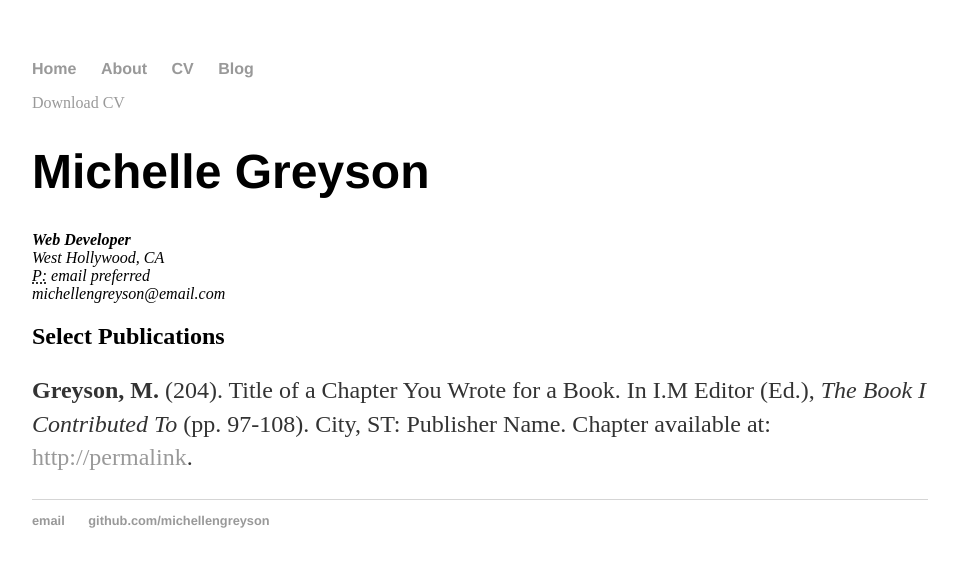
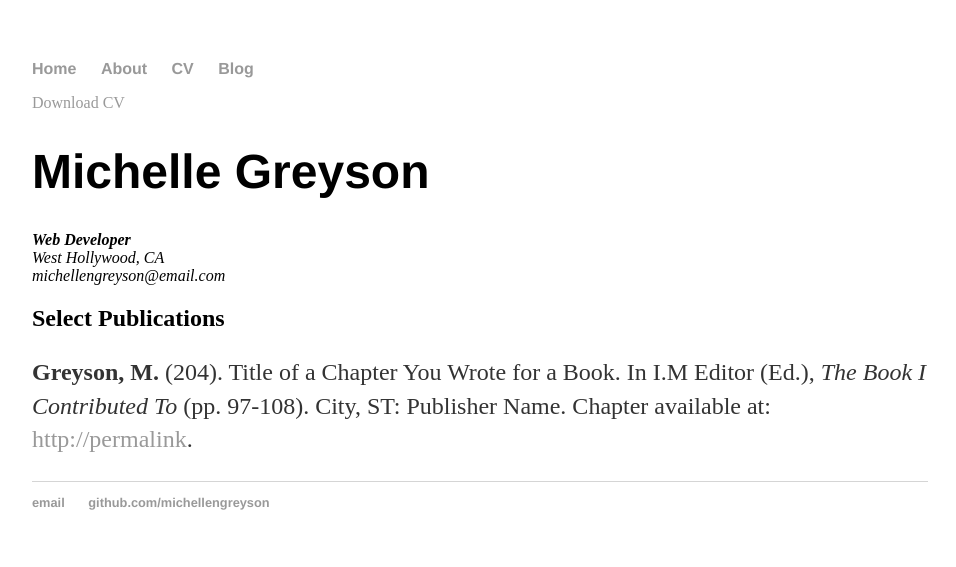
Before and after one commit to michellengreyson/michellengreyson.github.io, a Jekyll site: the page built from cv/index.html, in a window 1280 px wide. Shown: the top 567 px of the page, without its empty margins (160-1116 px from the left). Built offline with Jekyll 4.4.1, drawn with Linux system fonts in a browser that asks for light colours.

Commit message:
Update index.html

```diff
--- a/cv/index.html
+++ b/cv/index.html
@@ -9,7 +9,6 @@ title: CV of Michelle Greyson
 					<address>
 					<strong>Web Developer</strong><br>
 					West Hollywood, CA<br>
-					<abbr title="phone">P:</abbr> email preferred<br>
 					<span class="obfuscate">michellengreyson@email.com</span>
 					</address>
 
```
